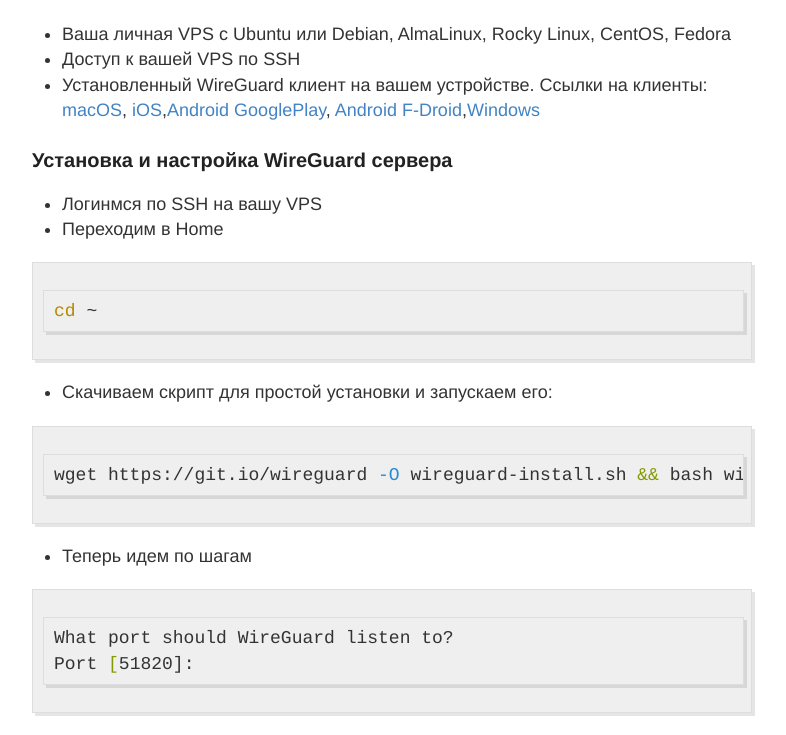
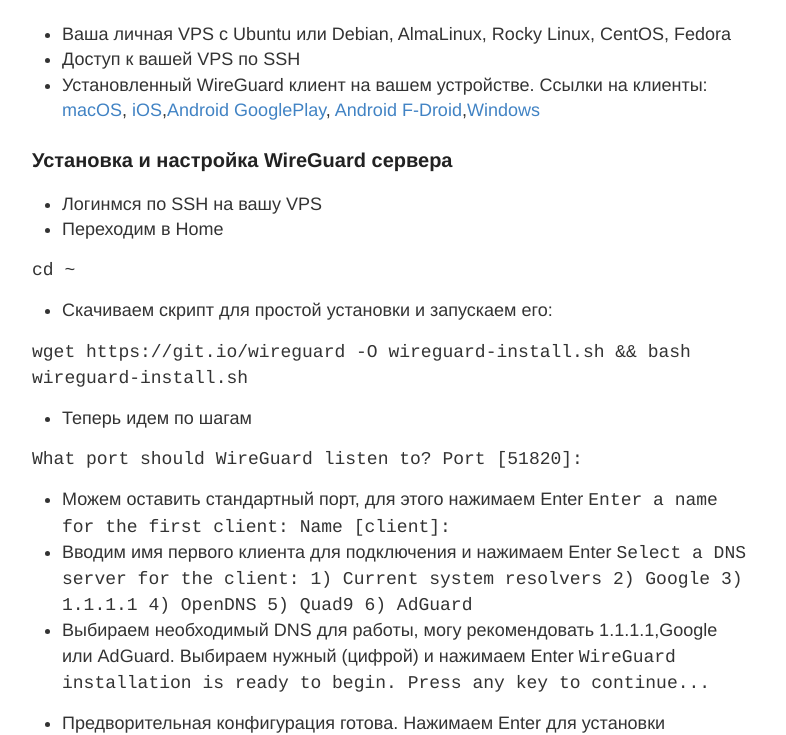
Before and after one commit to tatarinovms/tatarinovms.github.io, a Jekyll site: the page built from _posts/2022-03-16-wireguardVPN.md, in a window 1280 px wide and 1400 px high, scrolled down 335 px. Shown: the top 735 px of the window, without its empty margins (248-1034 px from the left). Built offline with Jekyll 4.4.1, drawn with Linux system fonts in a browser that asks for light colours; some of the changed text lies outside the part shown.

Commit message:
correct post

````diff
--- a/_posts/2022-03-16-wireguardVPN.md
+++ b/_posts/2022-03-16-wireguardVPN.md
@@ -14,29 +14,29 @@
 - Логинмся по SSH на вашу VPS
 - Переходим в  Home
 
-```sh
+<code>
 cd ~
-```
+</code>
 - Скачиваем скрипт для простой установки и запускаем его:
 
-```sh
+<code>
 wget https://git.io/wireguard -O wireguard-install.sh && bash wireguard-install.sh
-```
+</code>
 
 - Теперь идем по шагам
 
-```sh
+<code>
 What port should WireGuard listen to?
 Port [51820]:
-```
+</code>
 
 - Можем оставить стандартный порт, для этого нажимаем Enter
-```sh
+<code>
 Enter a name for the first client:
 Name [client]:
-```
+</code>
 - Вводим имя первого клиента для подключения и нажимаем Enter
-```sh
+<code>
 Select a DNS server for the client:
    1) Current system resolvers
    2) Google
@@ -44,12 +44,12 @@
    4) OpenDNS
    5) Quad9
    6) AdGuard
-```
+</code>
 - Выбираем необходимый DNS для работы, могу рекомендовать 1.1.1.1,Google или AdGuard. Выбираем нужный (цифрой) и нажимаем Enter
-```sh
+<code>
 WireGuard installation is ready to begin.
 Press any key to continue...
-```
+</code>
 - Предворительная конфигурация готова. Нажимаем Enter для установки
 
 - Сервер установлен и готов конфиг для подключение первого клиента
@@ -70,29 +70,29 @@
 Логично и правильно использовать для каждого нового устройства, новый клиент.
 Для добавления нового клиента логинимся снова на ваш VPS и
 - Переходим в ваш Home
-```sh
+<code>
 cd ~
-```
+</code>
 – Запускаем наш скрипт снова
 
-```sh
+<code>
 bash wireguard-install.sh
-```
+</code>
 – Выбираем Add a new client
 
-```sh
+<code>
 Select an option:
    1) Add a new client
    2) Remove an existing client
    3) Remove WireGuard
    4) Exit
-```
+</code>
 — Вводим имя клиента
 
-```sh
+<code>
 Provide a name for the client:
 Name: Test
-```
+</code>
 – После выполнения комманды будет сгенерирован QR код для телефонного клиента и конфиг для десктопного клиента
 
 ### Настройка подключения для клиента на примере MacOS
````
